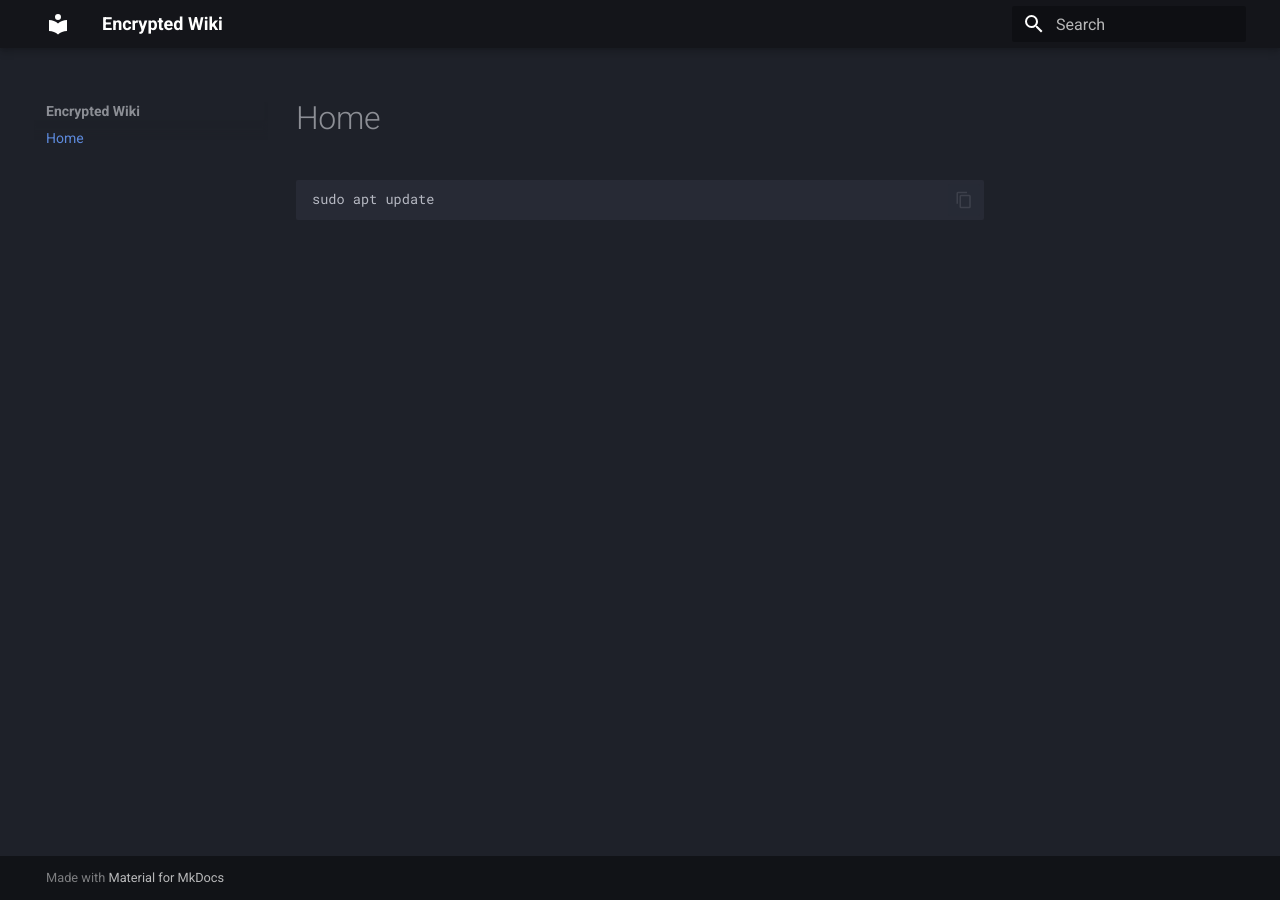
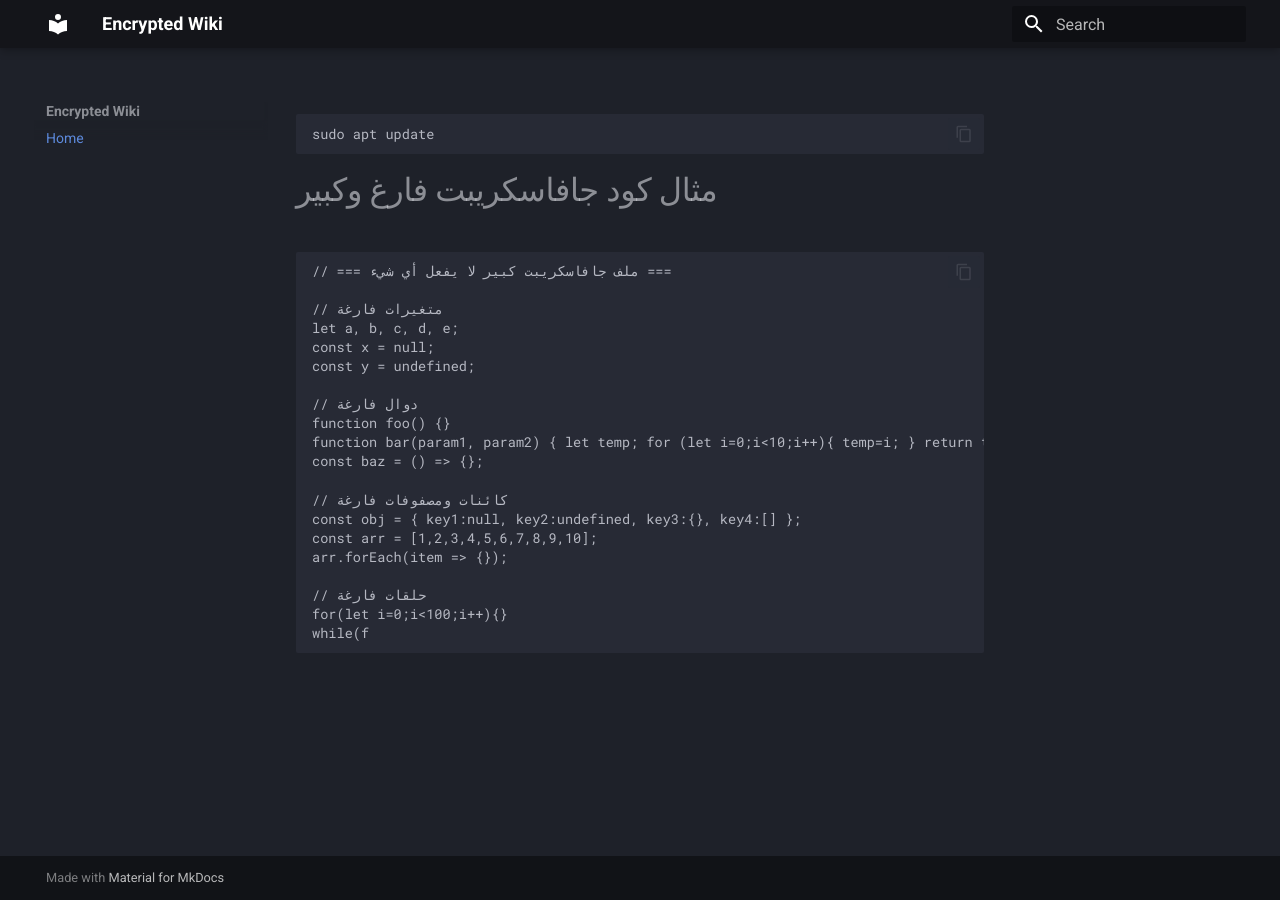
Before and after one commit to MinaSayed/encryptedwiki, an MkDocs documentation site: the page built from docs/index.md, in a window 1280 px wide. Built offline with MkDocs 1.6.1 and Material for MkDocs 9.7.7, drawn with Linux system fonts in a browser that asks for light colours.

Commit message:
Update index.md

````diff
--- a/docs/index.md
+++ b/docs/index.md
@@ -1,3 +1,28 @@
 ```bash
 sudo apt update
 ```
+
+# مثال كود جافاسكريبت فارغ وكبير
+
+```javascript
+// === ملف جافاسكريبت كبير لا يفعل أي شيء ===
+
+// متغيرات فارغة
+let a, b, c, d, e;
+const x = null;
+const y = undefined;
+
+// دوال فارغة
+function foo() {}
+function bar(param1, param2) { let temp; for (let i=0;i<10;i++){ temp=i; } return temp; }
+const baz = () => {};
+
+// كائنات ومصفوفات فارغة
+const obj = { key1:null, key2:undefined, key3:{}, key4:[] };
+const arr = [1,2,3,4,5,6,7,8,9,10];
+arr.forEach(item => {});
+
+// حلقات فارغة
+for(let i=0;i<100;i++){}
+while(f
+```
````
